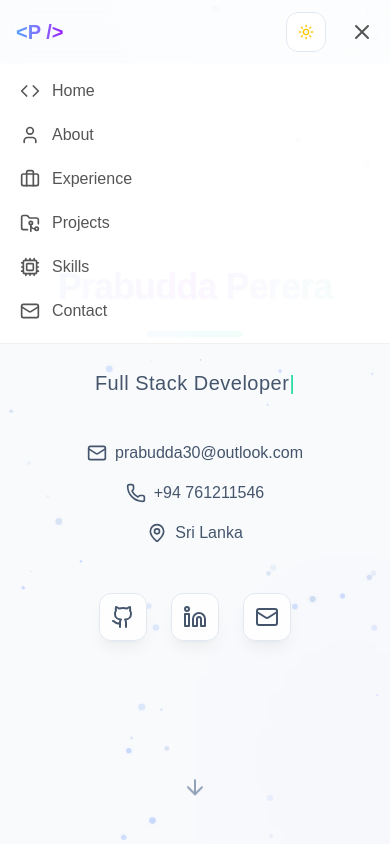
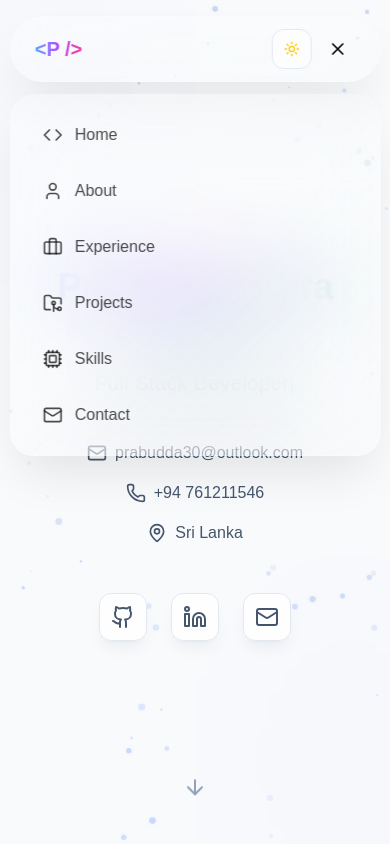
Before and after one commit to katz-dev/Prabudda-portfolio, a Next.js app: page / in a window 390 px wide. Both pictures are taken after a click on the button 362 px from the left and 31 px from the top of the page. Shown: the top 844 px of the page. Built offline with nearby package versions, Linux system fonts and the light colour scheme.

Commit message:
feat: Update navbar with iPhone-style glassmorphism water effect

```diff
--- a/src/app/globals.css
+++ b/src/app/globals.css
@@ -180,6 +180,37 @@ body {
     border: 1px solid rgba(100, 116, 139, 0.2);
   }
 
+  /* iPhone-style water effect glassmorphism */
+  .glass-water {
+    backdrop-filter: blur(40px) saturate(200%);
+    -webkit-backdrop-filter: blur(40px) saturate(200%);
+    background: linear-gradient(
+      135deg,
+      rgba(255, 255, 255, 0.15) 0%,
+      rgba(255, 255, 255, 0.05) 50%,
+      rgba(255, 255, 255, 0.1) 100%
+    );
+  }
+
+  .dark .glass-water {
+    background: linear-gradient(
+      135deg,
+      rgba(255, 255, 255, 0.08) 0%,
+      rgba(255, 255, 255, 0.02) 50%,
+      rgba(255, 255, 255, 0.05) 100%
+    );
+  }
+
+  /* Enhanced backdrop blur support */
+  @supports (backdrop-filter: blur(40px)) or (-webkit-backdrop-filter: blur(40px)) {
+    .glass-water {
+      background-color: rgba(255, 255, 255, 0.1);
+    }
+    .dark .glass-water {
+      background-color: rgba(0, 0, 0, 0.2);
+    }
+  }
+
   /* Gradient text */
   .gradient-text {
     background: linear-gradient(135deg, #3b82f6, #8b5cf6, #10b981);
--- a/src/components/Navbar.tsx
+++ b/src/components/Navbar.tsx
@@ -46,20 +46,23 @@ export const Navbar = () => {
     };
 
     return (
-        <motion.nav
+        <motion.div
             variants={{
                 visible: { y: 0 },
-                hidden: { y: "-100%" },
+                hidden: { y: "-150%" },
             }}
             animate={hidden ? "hidden" : "visible"}
             transition={{ duration: 0.35, ease: "easeInOut" }}
-            className="fixed top-0 inset-x-0 h-16 z-50 bg-background/60 backdrop-blur-md border-b border-border/40 supports-[backdrop-filter]:bg-background/60"
+            className="fixed top-4 left-1/2 -translate-x-1/2 z-50 w-[95%] max-w-5xl"
         >
-            <div className="max-w-7xl mx-auto px-4 sm:px-6 lg:px-8 h-full">
-                <div className="flex items-center justify-between h-full">
+            <nav className="relative backdrop-blur-2xl bg-white/10 dark:bg-black/20 border border-white/20 dark:border-white/10 rounded-full shadow-2xl shadow-black/10 dark:shadow-black/40 px-6 py-3">
+                {/* Glassmorphism overlay */}
+                <div className="absolute inset-0 bg-gradient-to-br from-white/30 via-white/10 to-transparent dark:from-white/5 dark:via-white/2 dark:to-transparent rounded-full pointer-events-none" />
+
+                <div className="relative flex items-center justify-between">
                     {/* Logo */}
                     <div
-                        className="flex-shrink-0 cursor-pointer font-bold text-xl bg-gradient-to-r from-blue-400 to-purple-600 bg-clip-text text-transparent hover:scale-105 transition-transform"
+                        className="flex-shrink-0 cursor-pointer font-bold text-xl bg-gradient-to-r from-blue-400 via-purple-500 to-pink-500 bg-clip-text text-transparent hover:scale-110 transition-transform duration-300"
                         onClick={() => scrollToSection("#hero")}
                     >
                         &lt;P /&gt;
@@ -67,52 +70,55 @@ export const Navbar = () => {
 
                     {/* Desktop Nav */}
                     <div className="hidden md:block">
-                        <div className="ml-10 flex items-baseline space-x-4">
+                        <div className="flex items-center space-x-1">
                             {navItems.map((item) => (
                                 <button
                                     key={item.name}
                                     onClick={() => scrollToSection(item.href)}
-                                    className="text-muted-foreground hover:text-foreground hover:bg-white/10 px-3 py-2 rounded-md text-sm font-medium transition-all duration-300 flex items-center gap-2"
+                                    className="text-foreground/70 hover:text-foreground hover:bg-white/20 dark:hover:bg-white/10 px-4 py-2 rounded-full text-sm font-medium transition-all duration-300 flex items-center gap-2 backdrop-blur-sm"
                                 >
                                     <item.icon className="w-4 h-4" />
                                     {item.name}
                                 </button>
                             ))}
-                            <div className="ml-4">
+                            <div className="ml-2 pl-2 border-l border-white/20">
                                 <ThemeToggle />
                             </div>
                         </div>
                     </div>
 
                     {/* Mobile Menu Button */}
-                    <div className="-mr-2 flex md:hidden gap-4">
+                    <div className="flex md:hidden gap-2 items-center">
                         <ThemeToggle />
                         <button
                             onClick={() => setIsOpen(!isOpen)}
-                            className="inline-flex items-center justify-center p-2 rounded-md text-muted-foreground hover:text-foreground hover:bg-white/10 focus:outline-none focus:ring-2 focus:ring-white/20"
+                            className="inline-flex items-center justify-center p-2 rounded-full text-foreground hover:bg-white/20 dark:hover:bg-white/10 focus:outline-none transition-all duration-300"
                         >
-                            {isOpen ? <X className="block h-6 w-6" /> : <Menu className="block h-6 w-6" />}
+                            {isOpen ? <X className="block h-5 w-5" /> : <Menu className="block h-5 w-5" />}
                         </button>
                     </div>
                 </div>
-            </div>
+            </nav>
 
             {/* Mobile Menu */}
             <motion.div
                 initial="closed"
                 animate={isOpen ? "open" : "closed"}
                 variants={{
-                    open: { opacity: 1, height: "auto" },
-                    closed: { opacity: 0, height: 0 },
+                    open: { opacity: 1, height: "auto", marginTop: 12 },
+                    closed: { opacity: 0, height: 0, marginTop: 0 },
                 }}
-                className="md:hidden overflow-hidden bg-background/95 backdrop-blur-xl border-b border-border/40"
+                className="md:hidden overflow-hidden backdrop-blur-2xl bg-white/10 dark:bg-black/20 border border-white/20 dark:border-white/10 rounded-3xl shadow-2xl shadow-black/10 dark:shadow-black/40"
             >
-                <div className="px-2 pt-2 pb-3 space-y-1 sm:px-3">
+                {/* Glassmorphism overlay for mobile menu */}
+                <div className="absolute inset-0 bg-gradient-to-br from-white/30 via-white/10 to-transparent dark:from-white/5 dark:via-white/2 dark:to-transparent rounded-3xl pointer-events-none" />
+
+                <div className="relative px-4 py-4 space-y-2">
                     {navItems.map((item) => (
                         <button
                             key={item.name}
                             onClick={() => scrollToSection(item.href)}
-                            className="text-muted-foreground hover:text-foreground hover:bg-white/10 block px-3 py-2 rounded-md text-base font-medium w-full text-left flex items-center gap-3"
+                            className="text-foreground/70 hover:text-foreground hover:bg-white/20 dark:hover:bg-white/10 block px-4 py-3 rounded-2xl text-base font-medium w-full text-left flex items-center gap-3 transition-all duration-300"
                         >
                             <item.icon className="w-5 h-5" />
                             {item.name}
@@ -120,6 +126,6 @@ export const Navbar = () => {
                     ))}
                 </div>
             </motion.div>
-        </motion.nav>
+        </motion.div>
     );
 };
```
